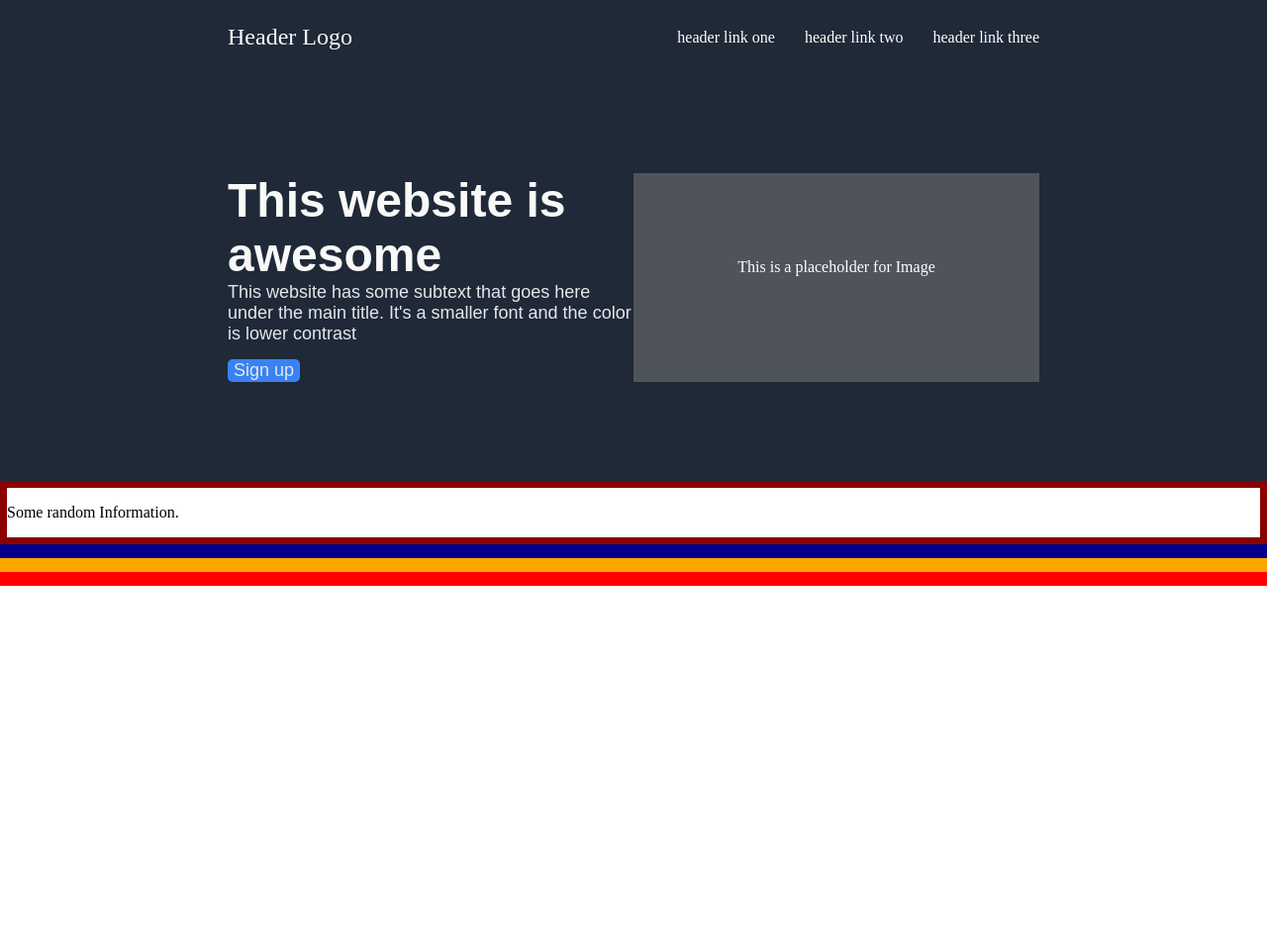
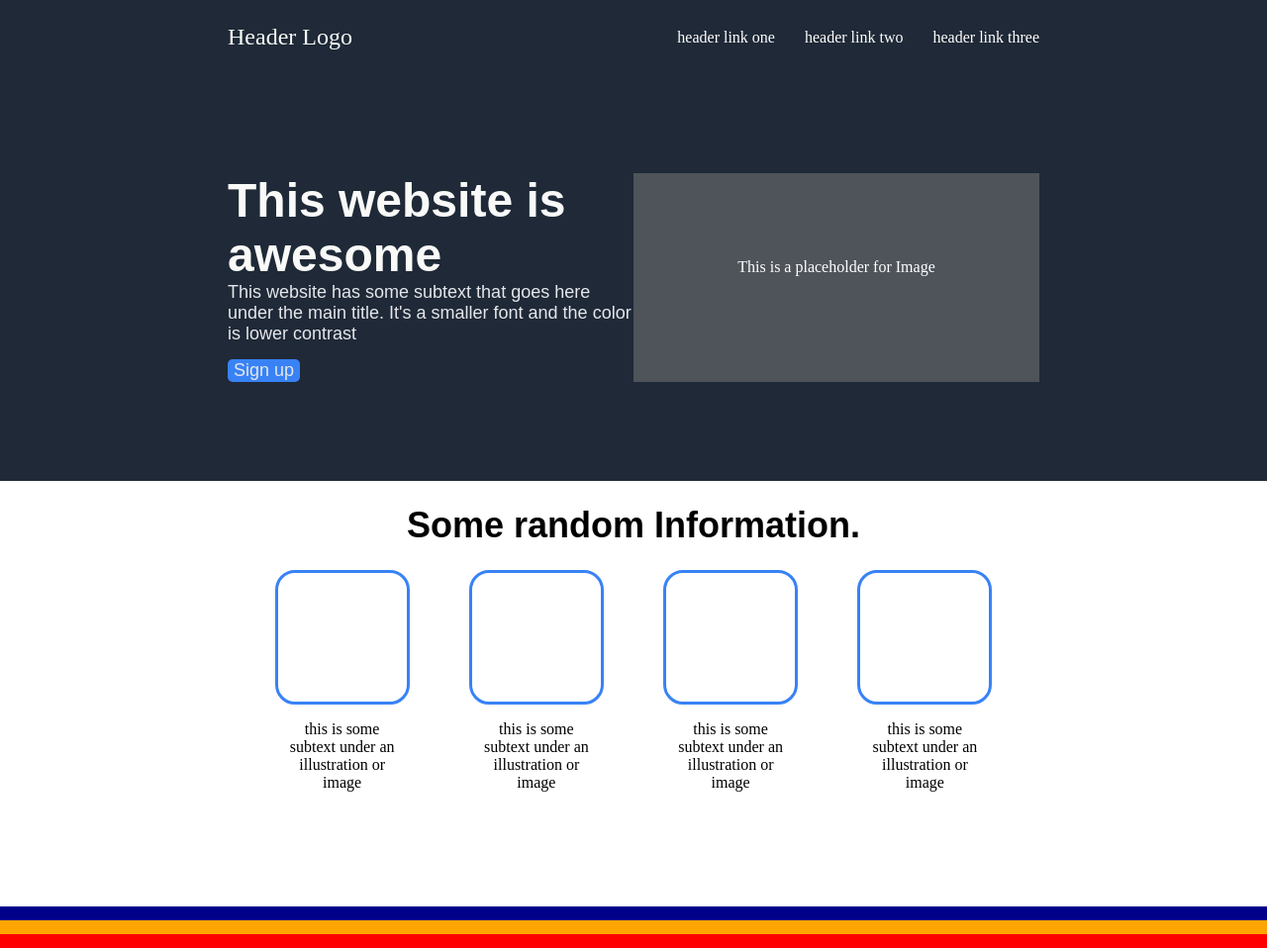
Before and after one commit to 237Codes/Project-landing-page, a plain HTML site: page index.html in a window 1280 px wide. Shown: the whole page at 99% size. Before the commit the page ends 800 px from the top, so only its background shows below. Drawn offline with Linux system fonts and the light colour scheme.

Commit message:
build picture cards

```diff
--- a/index.html
+++ b/index.html
@@ -13,9 +13,6 @@
 <body>
 
 	<!-- section one -->
-	<!--<div class="top-section"> -->
-
-	<!-- navigation bar -->
 	<div class="top-section">
 
 		<div class="header">
@@ -47,13 +44,55 @@
 		</div>
 
 	</div>
-	<!--</div>-->
 
 
 	<!-- Section two  -->
 	<div class="info">
 
-		<p>Some random Information.</p>
+		<h1>Some random Information.</h1>
+
+		<div class="cards-container">
+			<div class="card">
+				<div class="card-img">
+
+				</div>
+				<div class="card-text">
+					<p>this is some subtext under an illustration or image</p>
+				</div>
+
+			</div>
+			<div class="card">
+
+				<div class="card-img">
+
+				</div>
+				<div class="card-text">
+					<p>this is some subtext under an illustration or image</p>
+				</div>
+
+			</div>
+			<div class="card">
+
+				<div class="card-img">
+
+				</div>
+				<div class="card-text">
+					<p>this is some subtext under an illustration or image</p>
+				</div>
+
+			</div>
+			<div class="card">
+
+
+				<div class="card-img">
+
+				</div>
+				<div class="card-text">
+					<p>this is some subtext under an illustration or image</p>
+				</div>
+			</div>
+		</div>
+
 	</div>
 
 	<!-- Section three  -->
--- a/styles.css
+++ b/styles.css
@@ -78,12 +78,49 @@ a {
   padding-top: 70px;
 }
 
-
 /* Section One - First part with white background */
 .info {
-  border: 7px solid darkred;
+  display: flex;
+  justify-content: center;
+  flex-direction: column;
+}
+.info h1 {
+  text-align: center;
+  font-size: 36px;
+  font-weight: bolder;
+  font-family: "poppins", sans-serif;
+}
+.cards-container {
+  display: flex;
+  justify-content: center;
+  gap: 5px;
+  flex-wrap: wrap;
+  padding-left: 250px;
+  padding-right: 250px;
+  padding-bottom: 100px;
+}
+.card {
+  flex: 1;
+  display: flex;
+  flex-direction: column;
+  justify-content: center;
+  align-items: center;
+  width: 50px;
+}
+.card-img {
+  width: 130px;
+  height: 130px;
+  border-radius: 20px;
+  border: 3px #3882f6 solid;
+}
+.card-text {
+  width: 120px;
+  text-align: center;
+  display: flex;
+  flex-wrap: wrap;
 }
 
+/* Section Three - part with grey background */
 .quote {
   border: 7px solid darkblue;
 }
```
